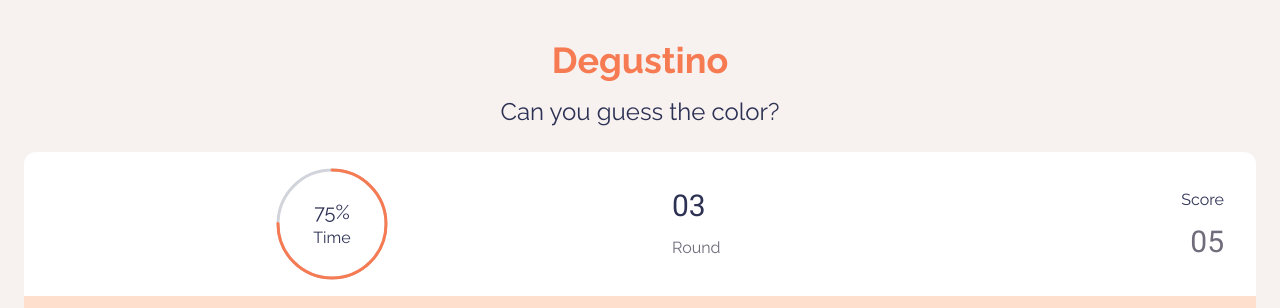
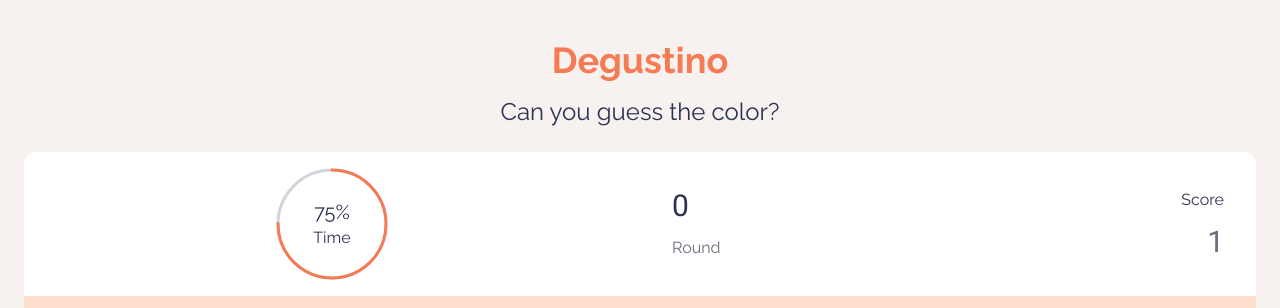
Before and after one commit to hendrikmitk/degustino, a Vue app: page / in a window 1280 px wide. Shown: the top 308 px of the page. Built offline with nearby package versions, Linux system fonts and the light colour scheme.

Commit message:
feat: implement basic game stats handling

```diff
--- a/src/App.vue
+++ b/src/App.vue
@@ -44,14 +44,14 @@
         </div>
         <div class="flex flex-1 flex-col">
           <div class="flex flex-1 items-start justify-between px-8 pt-5">
-            <span class="font-roboto text-3xl">03</span>
+            <span class="font-roboto text-3xl">{{ wins }}</span>
             <span>Score</span>
           </div>
           <div
             class="flex flex-1 items-end justify-between px-8 pb-5 text-gusti-gray-medium"
           >
             <span>Round</span>
-            <span class="font-roboto text-3xl">05</span>
+            <span class="font-roboto text-3xl">{{ round }}</span>
           </div>
         </div>
       </div>
@@ -76,6 +76,9 @@
         }}</span>
       </button>
     </div>
+
+    <!-- Reset button -->
+    <span class="text-center" @click="resetGame()"> Reset </span>
   </div>
 </template>
 
@@ -83,7 +86,9 @@
 import { onBeforeMount, ref } from 'vue';
 import colors from './data/colors';
 import randomize from './functions/randomize';
+import { useStatsState } from './composables/statsState';
 
+const { round, wins, loseRound, winRound, resetStats } = useStatsState();
 const colorRange = ref(null);
 const shades = ref(null);
 const randomShade = ref(null);
@@ -106,9 +111,16 @@
 const matchColor = (selectedColor) => {
   if (selectedColor.id === randomShade.value.id) {
     console.log('Nice! Good job 👍');
+    winRound();
   } else {
     console.log(`Nope, that's ${selectedColor.name} ❌`);
+    loseRound();
   }
+  loadColors();
+};
+
+const resetGame = () => {
+  resetStats();
   loadColors();
 };
 
--- /dev/null
+++ b/src/composables/statsState.js
@@ -0,0 +1,30 @@
+import { readonly, ref } from 'vue';
+
+/* Global state */
+const round = ref(1);
+const wins = ref(0);
+
+export const useStatsState = () => {
+  /* Local state */
+  const loseRound = () => {
+    round.value += 1;
+  };
+
+  const winRound = () => {
+    round.value += 1;
+    wins.value += 1;
+  };
+
+  const resetStats = () => {
+    round.value = 1;
+    wins.value = 0;
+  };
+
+  return {
+    round: readonly(round),
+    wins: readonly(wins),
+    loseRound,
+    winRound,
+    resetStats,
+  };
+};
```
